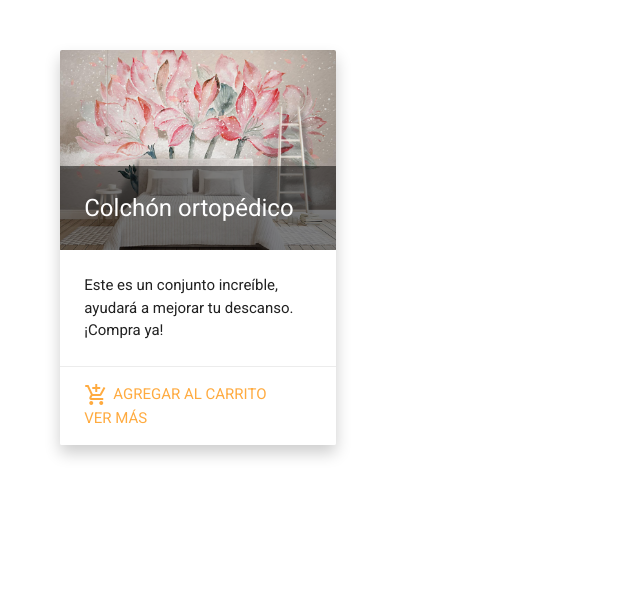
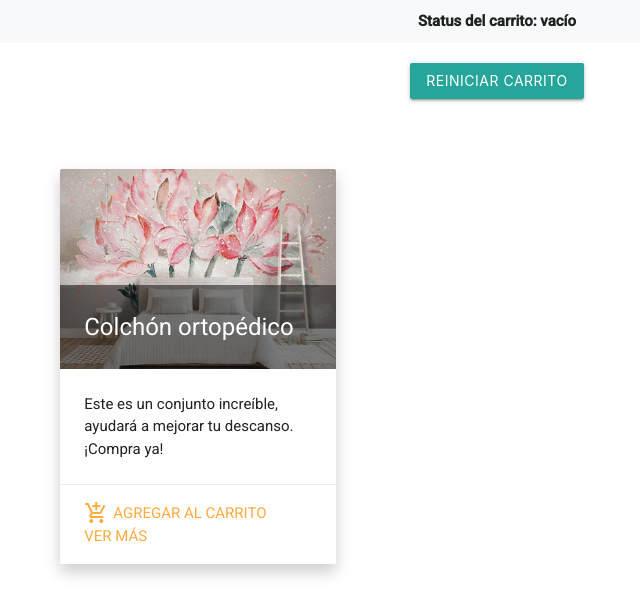
Before and after one commit to JoseDCaballero/tareaP2.2expusu, a plain HTML site: page index.html in a window 1280 px wide. Shown: the whole page, without its empty margins (143-783 px from the left). Drawn offline with nearby package versions, Linux system fonts and the light colour scheme.

Commit message:
cambios en el contador

```diff
--- a/index.html
+++ b/index.html
@@ -39,12 +39,26 @@
         .material-icons {
             margin-right: 5px;
         }
-        a:hover{
+        a:hover {
             cursor: pointer;
+        }
+        .status-bar {
+            background-color: #f8f9fa;
+            padding: 10px;
+            text-align: center;
+            font-weight: bold;
+        }
+        .reset-button {
+            margin: 20px 0;
+            text-align: center;
         }
     </style>
 </head>
 <body>
+    <div class="status-bar" id="status-bar">Status del carrito: vacío</div>
+    <div class="reset-button">
+        <button class="btn waves-effect waves-light" onclick="reiniciarCarrito()">Reiniciar Carrito</button>
+    </div>
     <div class="container">
         <div class="row">
             <div class="col s12 m6 l4">
@@ -69,8 +83,18 @@
     </div>
     <script src="https://cdnjs.cloudflare.com/ajax/libs/materialize/1.0.0/js/materialize.min.js"></script>
     <script>
+        let contadorCarrito = 0;
+
         function agregarCarrito() {
-            alert("Producto agregado al carrito");
+            contadorCarrito++;
+            const statusBar = document.getElementById('status-bar');
+            statusBar.textContent = `Status del carrito: ${contadorCarrito} producto${contadorCarrito > 1 ? 's' : ''}`;
+        }
+
+        function reiniciarCarrito() {
+            contadorCarrito = 0;
+            const statusBar = document.getElementById('status-bar');
+            statusBar.textContent = 'Status del carrito: vacío';
         }
     </script>
 </body>
```
